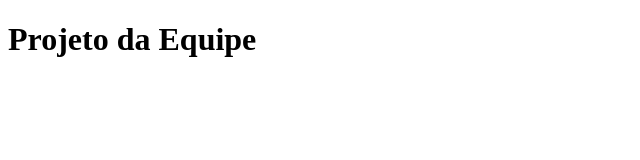
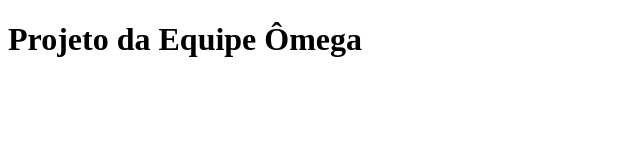
Before and after one commit to Livrinhos/Atividade-01, a plain HTML site: page index.html in a window 1280 px wide. Shown: the whole page, without its empty margins (0-640 px from the left). Drawn offline with Linux system fonts and the light colour scheme.

```diff
--- a/index.html
+++ b/index.html
@@ -6,6 +6,6 @@
     <title>Document</title>
 </head>
 <body>
-    <h1>Projeto da Equipe</h1>
+    <h1>Projeto da Equipe Ômega</h1>
 </body>
 </html>
```
